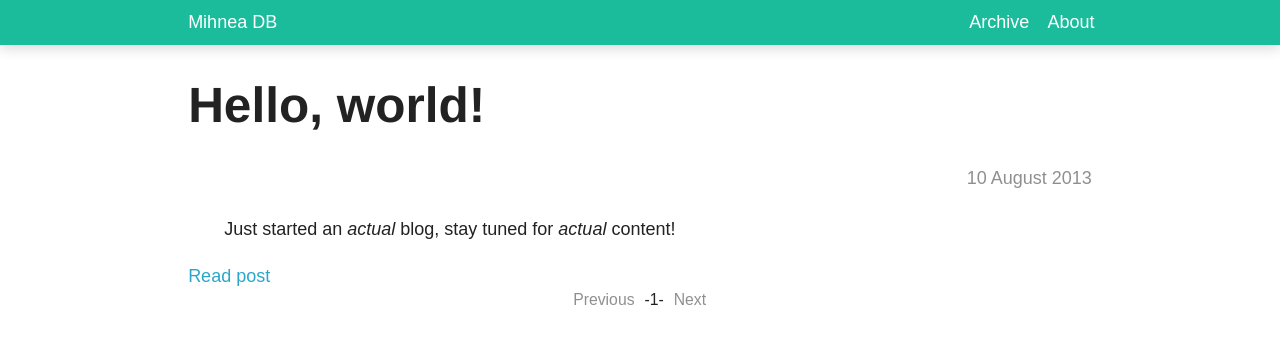
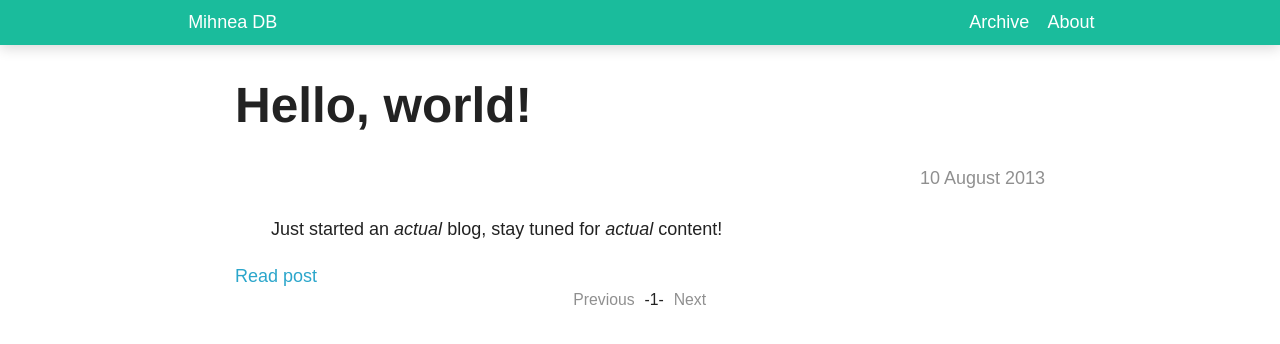
Before and after one commit to mihneadb/mihneadb.github.io, a Jekyll site: the page built from index.html, in a window 1280 px wide. Shown: the top 344 px of the page. Built offline with Jekyll 4.4.1, drawn with Linux system fonts in a browser that asks for light colours; Markdown is read by kramdown in place of the engine named in the settings; the list of posts is cut into pages by our own code.

Commit message:
make text less wide since I bumped the font size

```diff
--- a/_layouts/default.html
+++ b/_layouts/default.html
@@ -1,7 +1,7 @@
 {% include header.html %}
 <div class="content">
     <div class="row">
-        <div class="post large-centered large-10 small-12 columns">
+        <div class="post large-centered large-9 small-12 columns">
             {{ content }}
         </div>
     </div>
--- a/_layouts/post.html
+++ b/_layouts/post.html
@@ -2,7 +2,7 @@
 
 <div class="content">
     <div class="row">
-        <div class="post large-centered large-10 small-12 columns">
+        <div class="post large-centered large-9 small-12 columns">
             <h1>{{ page.title }}</h1>
             <p class="muted text-right">{{ page.date | date_to_long_string }}</p>
 
```
